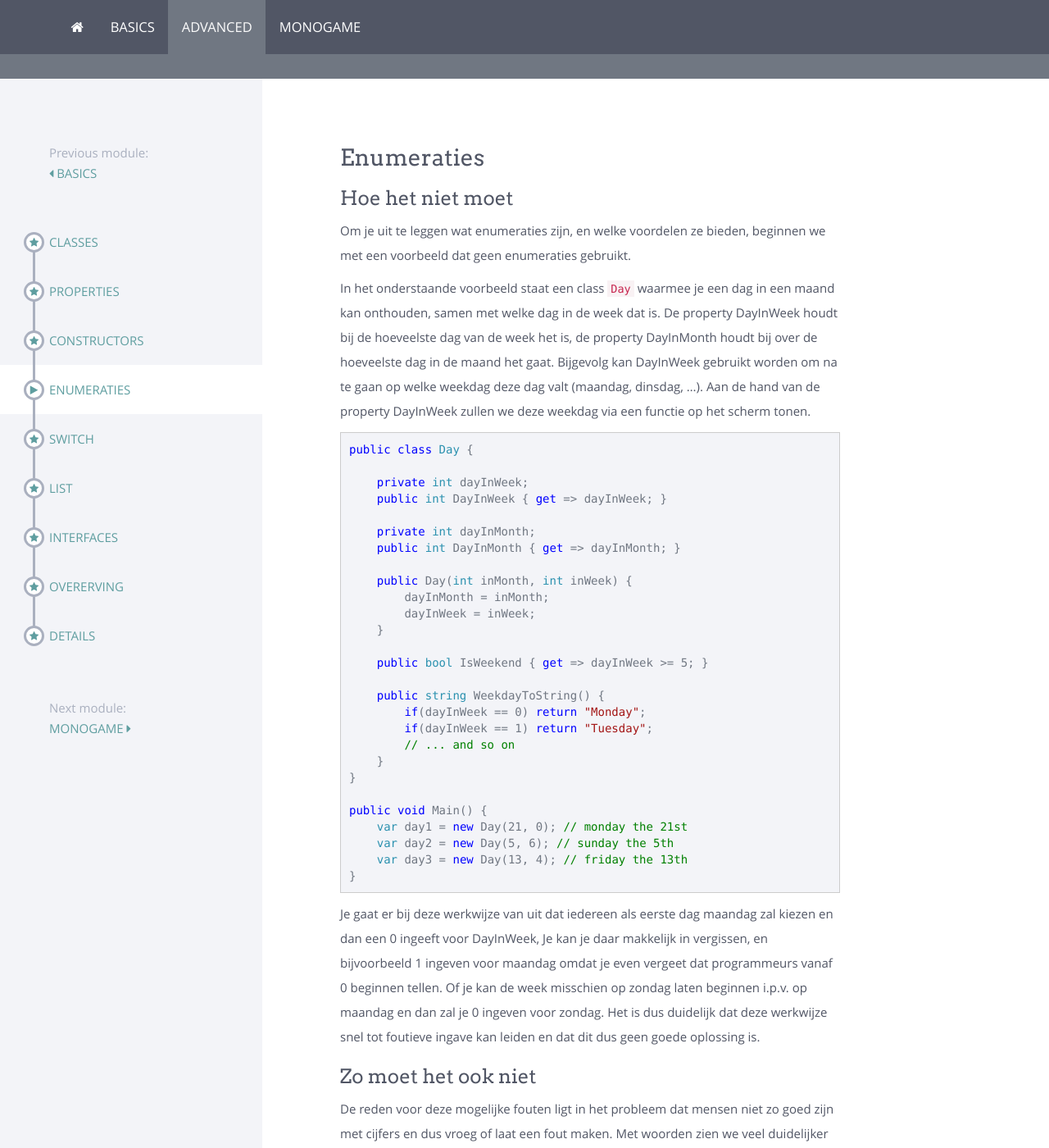
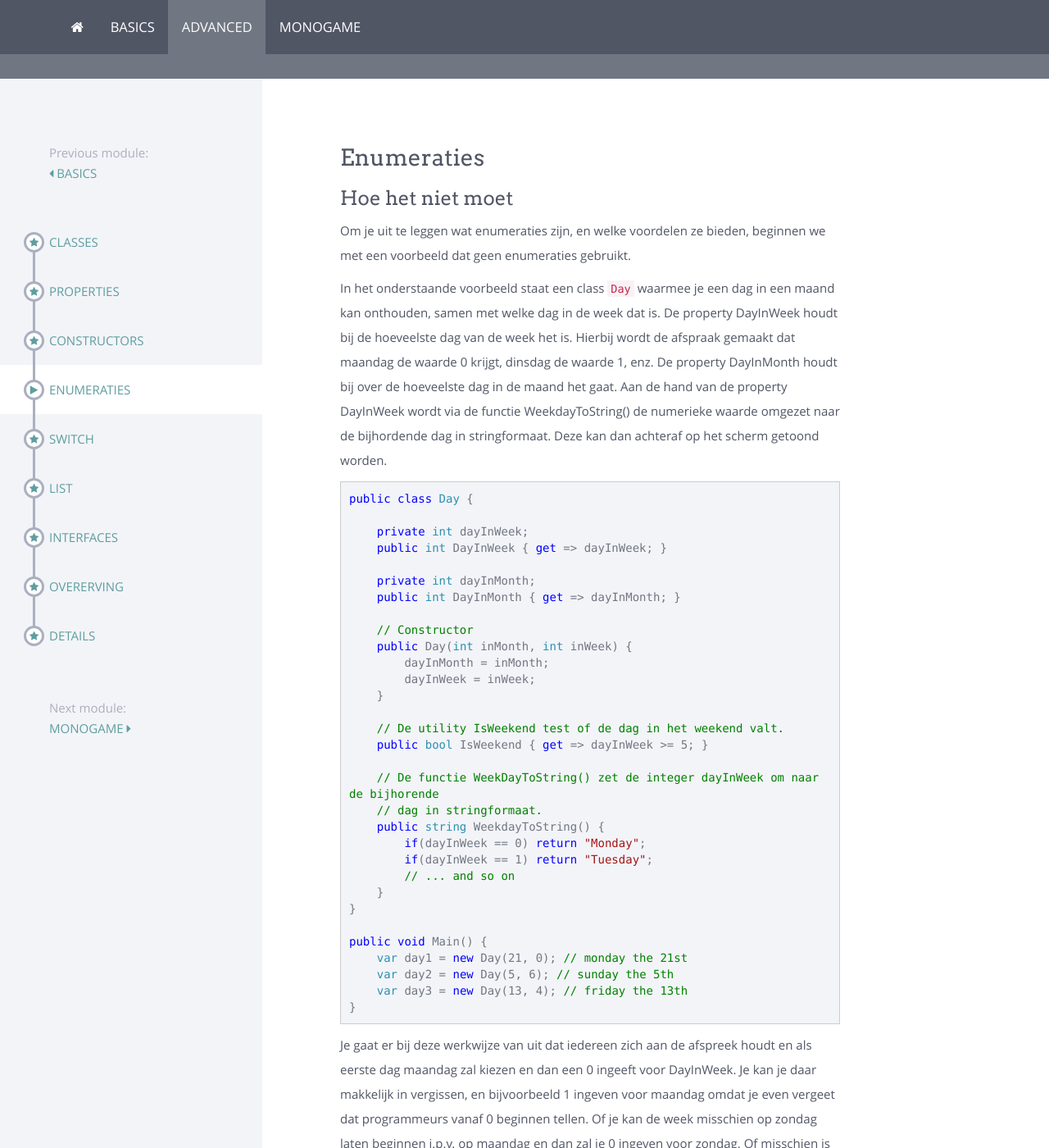
Before and after one commit to sma-it/sma-it.github.io, a Jekyll site: the page built from modules/advanced/_posts/2000-02-01-Enumeraties.md, in a window 1280 px wide and 1400 px high. Shown: the whole window at 82% size. Built offline with Jekyll 4.4.1, drawn with Linux system fonts in a browser that asks for light colours; nearby versions of some CDN libraries; some of the changed text lies outside the part shown.

Commit message:
Added comments

````diff
--- a/modules/advanced/_posts/2000-02-01-Enumeraties.md
+++ b/modules/advanced/_posts/2000-02-01-Enumeraties.md
@@ -6,7 +6,10 @@ title: Enumeraties
 
 Om je uit te leggen wat enumeraties zijn, en welke voordelen ze bieden, beginnen we met een voorbeeld dat geen enumeraties gebruikt.
 
-In het onderstaande voorbeeld staat een class `Day` waarmee je een dag in een maand kan onthouden, samen met welke dag in de week dat is. De property DayInWeek houdt bij de hoeveelste dag van de week het is, de property DayInMonth houdt bij over de hoeveelste dag in de maand het gaat. Bijgevolg kan DayInWeek gebruikt worden om na te gaan op welke weekdag deze dag valt (maandag, dinsdag, ...). Aan de hand van de property DayInWeek zullen we deze weekdag via een functie op het scherm tonen.
+In het onderstaande voorbeeld staat een class `Day` waarmee je een dag in een maand kan onthouden, samen met welke dag in de week dat is.
+De property DayInWeek houdt bij de hoeveelste dag van de week het is. Hierbij wordt de afspraak gemaakt dat maandag de waarde 0 krijgt, dinsdag de waarde 1, enz.
+De property DayInMonth houdt bij over de hoeveelste dag in de maand het gaat.
+Aan de hand van de property DayInWeek wordt via de functie WeekdayToString() de numerieke waarde omgezet naar de bijhordende dag in stringformaat. Deze kan dan achteraf op het scherm getoond worden.
 
 ```csharp
 public class Day {
@@ -17,13 +20,17 @@ public class Day {
     private int dayInMonth;
     public int DayInMonth { get => dayInMonth; }
 
+    // Constructor
     public Day(int inMonth, int inWeek) {
         dayInMonth = inMonth;
         dayInWeek = inWeek;
     }
 
+    // De utility IsWeekend test of de dag in het weekend valt.
     public bool IsWeekend { get => dayInWeek >= 5; }
 
+    // De functie WeekDayToString() zet de integer dayInWeek om naar de bijhorende
+    // dag in stringformaat.
     public string WeekdayToString() {
         if(dayInWeek == 0) return "Monday";
         if(dayInWeek == 1) return "Tuesday";
@@ -38,7 +45,7 @@ public void Main() {
 }
 ```
 
- Je gaat er bij deze werkwijze van uit dat iedereen als eerste dag maandag zal kiezen en dan een 0 ingeeft voor DayInWeek, Je kan je daar makkelijk in vergissen, en bijvoorbeeld 1 ingeven voor maandag omdat je even vergeet dat programmeurs vanaf 0 beginnen tellen. Of je kan de week misschien op zondag laten beginnen i.p.v. op maandag en dan zal je 0 ingeven voor zondag.
+ Je gaat er bij deze werkwijze van uit dat iedereen zich aan de afspreek houdt en als eerste dag maandag zal kiezen en dan een 0 ingeeft voor DayInWeek. Je kan je daar makkelijk in vergissen, en bijvoorbeeld 1 ingeven voor maandag omdat je even vergeet dat programmeurs vanaf 0 beginnen tellen. Of je kan de week misschien op zondag laten beginnen i.p.v. op maandag en dan zal je 0 ingeven voor zondag. Of misschien is er iemand niet op de hoogte van de afspraak en is het bijgevolg niet gekend dat maandag de waarde 0 moet krijgen.
  Het is dus duidelijk dat deze werkwijze snel tot foutieve ingave kan leiden en dat dit dus geen goede oplossing is.
 
 ## Zo moet het ook niet
@@ -54,24 +61,28 @@ public class Day {
     private int dayInMonth;
     public int DayInMonth { get => dayInMonth; }
 
+    // Constructor
     public Day(int inMonth, string inWeek) {
         dayInMonth = inMonth;
         dayInWeek = inWeek;
     }
 
+    // De utility IsWeekend test of de dag in het weekend valt.
     public bool IsWeekend { get => dayInWeek.Equals("Saturday") || dayInWeek.Equals("Sunday"); }
 }
 ```
 
-de functie `WeekdayToString` wordt zo zelfs overbodig. En om te bepalen of een dag in het weekend valt vergelijken we de string met de dagen in het weekend. Maar daar zit een nieuw probleem. Niet alleen kan een computer veel sneller controleren of een getal kleiner dan 5 is, er is ook een kans dat we typfouten maken bij de invoer. Of we schrijven bijvoorbeeld `saturday`, zonder hoofdletter.
+de functie `WeekdayToString` wordt zo zelfs overbodig. En om te bepalen of een dag in het weekend valt vergelijken we de string met de dagen in het weekend. Maar daar zit een nieuw probleem. Niet alleen kan een computer veel sneller controleren of een getal kleiner dan 5 is, er is ook een kans dat we typfouten maken bij de invoer. Of we schrijven bijvoorbeeld `saturday`, zonder hoofdletter. Aangezien de functie Equals in het voorbeeld hoofdlettergevoelig werkt, zal `saturday` dus niet aanzien worden als een dag in het weekend. Fout, dus!
 
 ## Lang Leve de Enum
 
-Ook deze oplossing is dus niet ideaal. En daarom gebruiken we enumeraties. Dan ziet deze class er zo uit.
+Ook deze oplossing is dus niet ideaal. En daarom gebruiken we __enumeraties__.
+Afzonderlijk van de `class Day` declareren we nu een `enum WeekDay`. Die bevat een oplijsting van alle dagen in de week. De computer ziet deze lijst als een lijst van nummers, waarin `Monday` eigenlijk gelijk staat aan 0, `Tuesday` aan 1, enzovoort. We moeten dit nu zelf niet onthouden.
+De enumeratie en de class Day zien er nu zo uit:
 
 ```csharp
 
-// Declaratie enumeratie
+// Declaratie van de enumeratie
 public enum Weekday {
     Monday,
     Tuesday,
@@ -91,16 +102,23 @@ public class Day {
     private int dayInMonth;
     public int DayInMonth { get => dayInMonth; }
 
+    // Constructor
     public Day(int inMonth, Weekday inWeek) {
         dayInMonth = inMonth;
         dayInWeek = inWeek;
     }
 
-    public bool IsWeekend { get => dayInWeek > WeekDay.Friday; }
+    // De utility IsWeekend test of de dag in het weekend valt.
+    // Aangezien de computer de enumeratie als integers bekijkt, kunnen we gebruik
+    // maken van de test dayInWeek >= WeekDay.Friday.
+    // De computer ziet het item WeekDay.Friday als 4.
+    // Aangezien alle weekdagen voor Friday in de enumeratie opgesomd zijn, hebben
+    // ze allemaal een waarde kleiner dan 4 (Monday = 0, enz.).
+    public bool IsWeekend { get => dayInWeek >= WeekDay.Friday; }
 }
 ```
 
-Afzonderlijk van de `class Day` declareren we nu een `enum WeekDay`. Die bevat een oplijsting van alle dagen in de week. De computer ziet deze lijst als een lijst van nummers, waarin `Monday` eigenlijk gelijk staat aan 0, `Tuesday` aan 1, enzovoort. Dat moeten we echter zelf niet onthouden. We kunnen de enum op de volgende manier gebruiken bij het meegeven van de argumenten voor de constructor.
+We kunnen de enum op de volgende manier gebruiken bij het meegeven van de argumenten voor de constructor.
 
 ```csharp
 public void Main() {
@@ -110,7 +128,7 @@ public void Main() {
 }
 ```
 
-Niet alleen kunnen we ons nu niet van dag vergissen, spellingsfouten worden dadelijk opgemerkt door de compiler. Bovendien zal Visual Studio ons na het typen van `Weekday.` dadelijk tonen wat de mogelijke dagen zijn. En de computer zelf zal nummers gebruiken voor deze dagen. Vandaar dat we in de functie `IsWeekend` de dag van de week met vrijdag kunnen vergelijken.
+Niet alleen kunnen we ons nu niet van dag vergissen, spellingsfouten worden dadelijk opgemerkt door de compiler. Bovendien zal Visual Studio ons na het typen van `Weekday.` dadelijk tonen wat de mogelijke dagen zijn. En de computer zelf zal nummers gebruiken voor deze dagen. Vandaar dat we in de utility `IsWeekend` de dag van de week met vrijdag kunnen vergelijken, zoals je in de commentaar kan terugvinden.
 
 En er is nog een voordeel: elke enum bevat automatisch een functie `ToString()` die de tekstuele representatie van de waarde geeft. De dag van de week als string tonen gaat dus vanzelf:
 
````
Also changed, not shown: other parts of modules/advanced/_posts/2000-02-01-Enumeraties.md (+4 -2 lines).
